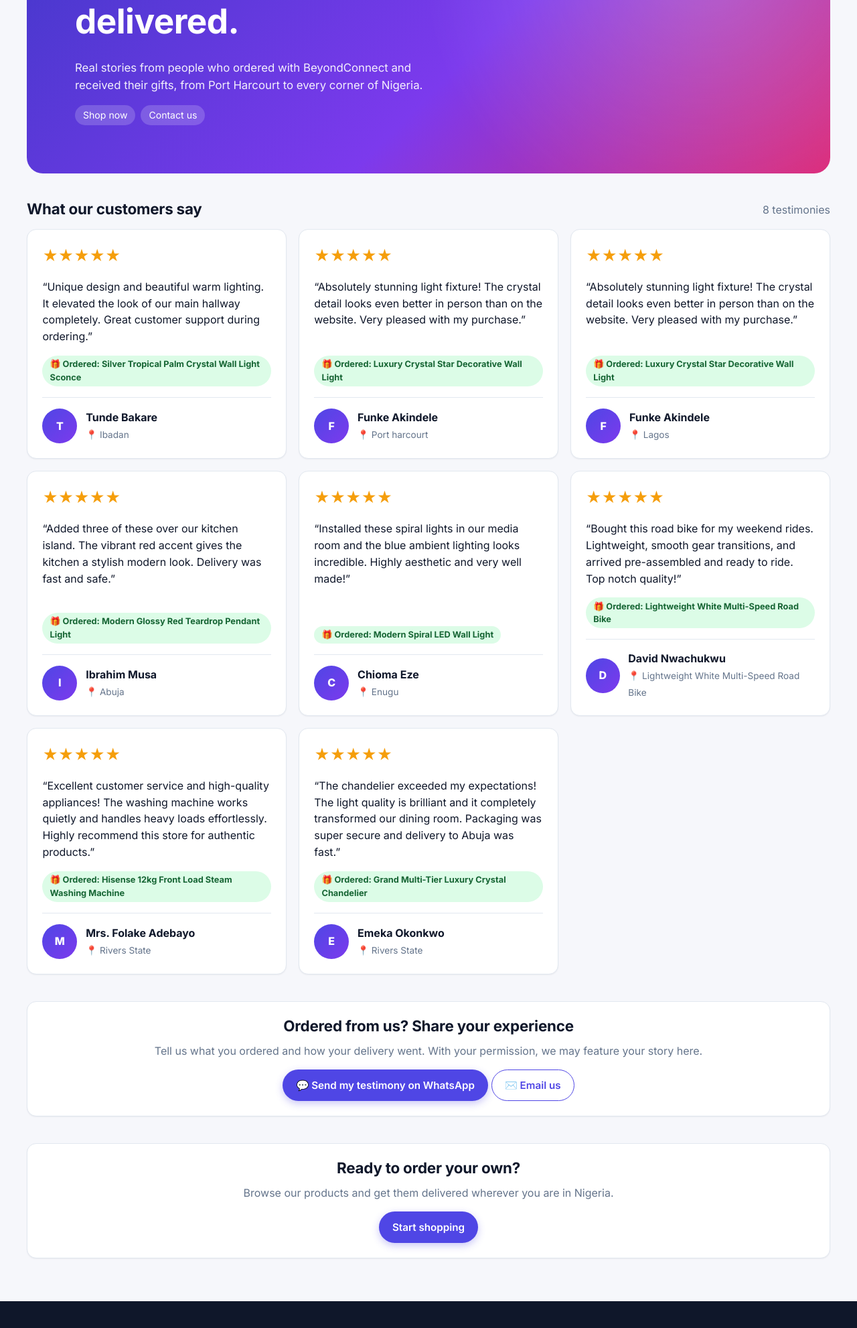
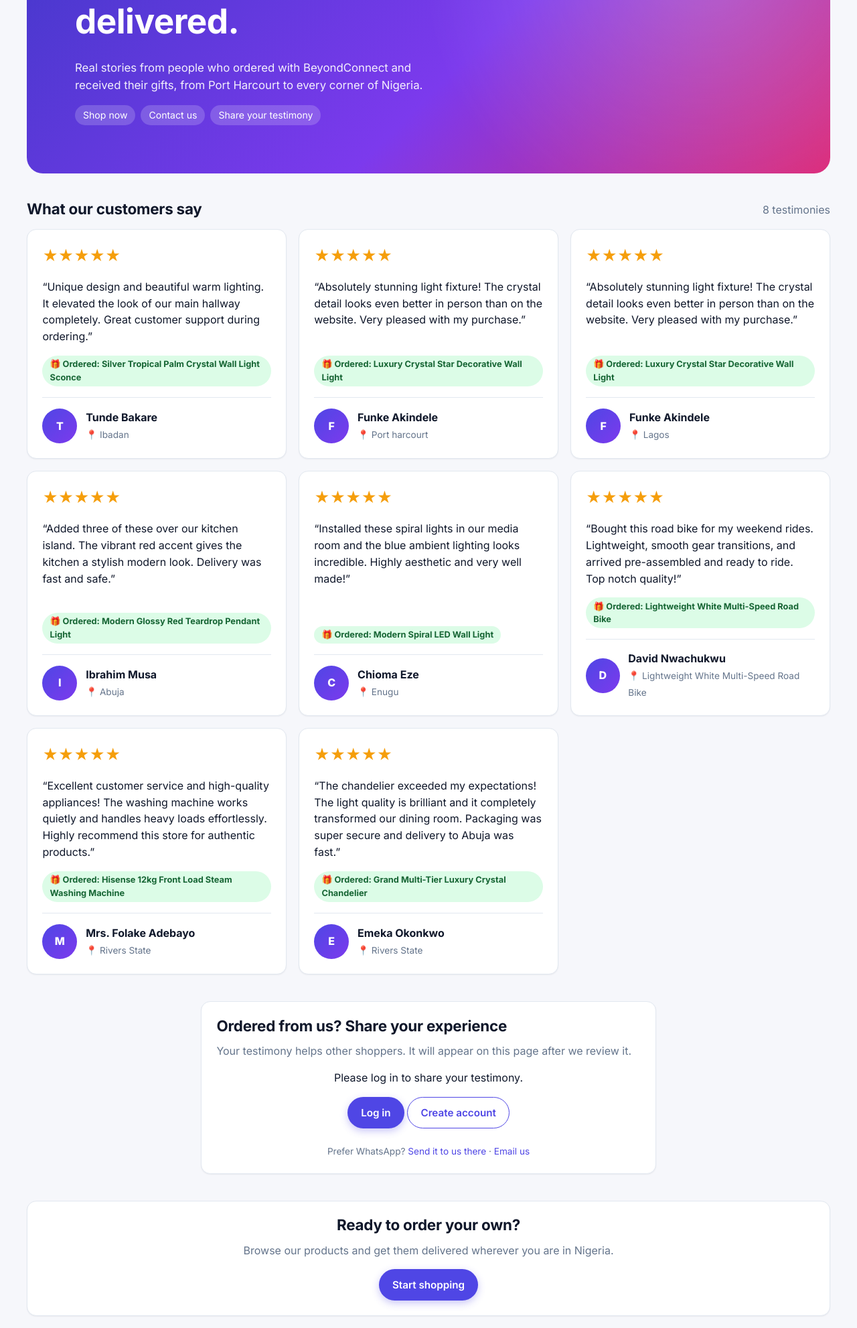
Before and after one commit to Tordi-portfolio/beyondconnect, a Django app: page /testimonials/ in a window 1280 px wide. Shown: the part 280-2263 px from the top of the page at 67% size. Run offline with Django 5.2, Linux system fonts and the light colour scheme; data comes from the database, SQL or seed files in the repository; both versions use the stored data as it was after the commit.

Commit message:
My First Commit

```diff
--- a/store/forms.py
+++ b/store/forms.py
@@ -1,6 +1,6 @@
 from django import forms
 
-from .models import Order
+from .models import Order, Testimonial
 
 
 class CheckoutForm(forms.ModelForm):
@@ -18,3 +18,29 @@ class CheckoutForm(forms.ModelForm):
         for name, field in self.fields.items():
             if name != "payment_method":
                 field.widget.attrs.setdefault("class", "input")
+
+class TestimonialForm(forms.ModelForm):
+    class Meta:
+        model = Testimonial
+        fields = ("name", "location", "item", "message")
+        labels = {
+            "name": "Your name",
+            "location": "Your city / state",
+            "item": "What did you order? (optional)",
+            "message": "Your experience",
+        }
+        widgets = {
+            "message": forms.Textarea(attrs={"rows": 5, "placeholder": "Tell us about your order and how your delivery went…"}),
+            "location": forms.TextInput(attrs={"placeholder": "e.g. Lagos"}),
+        }
+
+    def __init__(self, *args, **kwargs):
+        super().__init__(*args, **kwargs)
+        for field in self.fields.values():
+            field.widget.attrs.setdefault("class", "input")
+
+    def clean_message(self):
+        message = self.cleaned_data["message"].strip()
+        if len(message) < 20:
+            raise forms.ValidationError("Please write at least a sentence or two (20 characters).")
+        return message
--- a/store/models.py
+++ b/store/models.py
@@ -16,6 +16,10 @@ class Testimonial(models.Model):
     item = models.CharField(max_length=200, blank=True, help_text="What they ordered (optional)")
     message = models.TextField(help_text="Their own words, with their permission to publish")
     photo = models.ImageField(upload_to="testimonials/", blank=True)
+    user = models.ForeignKey(
+        settings.AUTH_USER_MODEL, null=True, blank=True,
+        on_delete=models.SET_NULL, related_name="testimonials",
+    )
     is_published = models.BooleanField(default=False, help_text="Tick to show on the website")
     created_at = models.DateTimeField(auto_now_add=True)
 
--- a/store/views.py
+++ b/store/views.py
@@ -12,7 +12,7 @@ from django.views.decorators.http import require_POST
 from accounts.models import Profile
 
 from .cart import Cart
-from .forms import CheckoutForm
+from .forms import CheckoutForm, TestimonialForm
 from .models import Category, Order, OrderItem, Product, Testimonial
 from .whatsapp import build_whatsapp_url
 
@@ -28,13 +28,43 @@ SORT_OPTIONS = [
 ]
 
 
+from datetime import timedelta
+
+from django.contrib.auth.views import redirect_to_login
+from django.utils import timezone
+
 class StockError(Exception):
     pass
 
 
 def testimonials(request):
+    initial = {}
+    if request.user.is_authenticated:
+        initial["name"] = request.user.get_full_name() or request.user.username
+    form = TestimonialForm(request.POST or None, initial=initial)
+
+    if request.method == "POST":
+        if not request.user.is_authenticated:
+            return redirect_to_login(request.get_full_path())
+
+        recent = Testimonial.objects.filter(
+            user=request.user, created_at__gte=timezone.now() - timedelta(days=1)
+        ).count()
+        if recent >= 3:
+            messages.error(request, "You've reached today's limit for testimonies. Please try again tomorrow.")
+            return redirect("store:testimonials")
+
+        if form.is_valid():
+            testimony = form.save(commit=False)
+            testimony.user = request.user
+            testimony.is_published = False  # you approve it in the admin first
+            testimony.save()
+            messages.success(request, "Thank you! Your testimony has been received and will appear once we approve it.")
+            return redirect("store:testimonials")
+
     return render(request, "store/testimonials.html", {
         "testimonials": Testimonial.objects.filter(is_published=True),
+        "form": form,
     })
 
 def about(request):
--- a/templates/accounts/dashboard.html
+++ b/templates/accounts/dashboard.html
@@ -36,7 +36,7 @@
         </table>
       </div>
       {% else %}
-        <div class="empty"><div class="big">📦</div><p class="muted">You haven't placed any orders yet.</p><a class="btn btn-primary" href="{% url 'store:product_list' %}">Start shopping</a></div>
+        <div class="empty"><div class="big"></div><p class="muted">You haven't placed any orders yet.</p><a class="btn btn-primary" href="{% url 'store:product_list' %}">Start shopping</a></div>
       {% endif %}
     </div>
 
--- a/templates/accounts/order_list.html
+++ b/templates/accounts/order_list.html
@@ -28,7 +28,7 @@
         </table>
       </div>
       {% else %}
-        <div class="empty"><div class="big">📦</div><p class="muted">No orders yet.</p><a class="btn btn-primary" href="{% url 'store:product_list' %}">Start shopping</a></div>
+        <div class="empty"><div class="big"></div><p class="muted">No orders yet.</p><a class="btn btn-primary" href="{% url 'store:product_list' %}">Start shopping</a></div>
       {% endif %}
     </div>
     {% include "partials/_pagination.html" %}
--- a/templates/dashboard/home.html
+++ b/templates/dashboard/home.html
@@ -70,7 +70,7 @@
 
     <div class="cols-2">
       <div class="card">
-        <div class="card-title"><h3>🏆 Top selling products</h3></div>
+        <div class="card-title"><h3> Top selling products</h3></div>
         <ul class="list-plain">
           {% for p in top_products %}
             <li><span>{{ p.product_name }}</span><span><strong>{{ p.units }}</strong> sold · {{ p.revenue|money }}</span></li>
@@ -80,7 +80,7 @@
         </ul>
       </div>
       <div class="card">
-        <div class="card-title"><h3>⚠️ Low stock</h3><a href="{% url 'dashboard:inventory' %}?stock=low" class="small">Inventory</a></div>
+        <div class="card-title"><h3> Low stock</h3><a href="{% url 'dashboard:inventory' %}?stock=low" class="small">Inventory</a></div>
         <ul class="list-plain">
           {% for p in low_stock %}
             <li><a href="{% url 'admin:store_product_change' p.pk %}">{{ p.name }}</a><span>{% if p.stock == 0 %}<span class="status status-cancelled">Out</span>{% else %}<strong>{{ p.stock }}</strong> left{% endif %}</span></li>
@@ -92,7 +92,7 @@
     </div>
 
     <div class="card">
-      <div class="card-title"><h3>🆕 Newest customers</h3><a href="{% url 'dashboard:customers' %}" class="small">All customers</a></div>
+      <div class="card-title"><h3> Newest customers</h3><a href="{% url 'dashboard:customers' %}" class="small">All customers</a></div>
       <ul class="list-plain">
         {% for u in recent_users %}
           <li><span><strong>{{ u.get_full_name|default:u.username }}</strong> <span class="muted">{{ u.email }}</span></span><span class="muted small">{{ u.date_joined|date:"j M Y" }}</span></li>
--- a/templates/dashboard/inventory.html
+++ b/templates/dashboard/inventory.html
@@ -37,7 +37,7 @@
               <td>{% if p.has_discount %}<span class="pill pill-sale">-{{ p.discount_percent }}%</span>{% else %}—{% endif %}</td>
               <td>{{ p.discounted_price|money }}</td>
               <td>{% if p.stock == 0 %}<span class="status status-cancelled">Out</span>{% elif p.is_low_stock %}<span class="status status-pending">{{ p.stock }}</span>{% else %}{{ p.stock }}{% endif %}</td>
-              <td>{% if p.is_active %}✅{% else %}🚫{% endif %}</td>
+              <td>{% if p.is_active %}{% else %}{% endif %}</td>
               <td class="right"><a class="btn btn-ghost btn-sm" href="{% url 'admin:store_product_change' p.pk %}">Edit</a></td>
             </tr>
           {% empty %}
--- a/templates/store/testimonials.html
+++ b/templates/store/testimonials.html
@@ -9,6 +9,7 @@
   <div class="hero-tags">
     <a href="{% url 'store:product_list' %}">Shop now</a>
     <a href="{% url 'store:contact' %}">Contact us</a>
+    <a href="#share">Share your testimony</a>
   </div>
 </section>
 
@@ -50,18 +51,54 @@
       <div class="big">💬</div>
       <h2>Customer stories are coming soon</h2>
       <p class="muted">Ordered from us recently? We'd love to hear how it went.</p>
+      <a class="btn btn-primary" href="#share">Be the first to share</a>
     </div>
   {% endif %}
 </section>
 
-<section class="section">
-  <div class="card card-pad center">
+<!-- Submit a testimony -->
+<section class="section" id="share">
+  <div class="card card-pad" style="max-width:680px;margin-inline:auto">
     <h2>Ordered from us? Share your experience</h2>
-    <p class="muted">Tell us what you ordered and how your delivery went. With your permission, we may feature your story here.</p>
-    <a class="btn btn-primary"
-       href="https://wa.me/2347068848255?text=Hello%20{{ SITE_NAME|urlencode }}%2C%20I%20would%20like%20to%20share%20my%20experience.%0A%0AName%3A%20%0ALocation%3A%20%0AWhat%20I%20ordered%3A%20%0AMy%20experience%3A%20"
-       target="_blank" rel="noopener">💬 Send my testimony on WhatsApp</a>
-    <a class="btn btn-outline" href="mailto:techwithtordi@gmail.com?subject=My%20testimony">✉️ Email us</a>
+    <p class="muted">Your testimony helps other shoppers. It will appear on this page after we review it.</p>
+
+    {% if user.is_authenticated %}
+      <form method="post" action="{% url 'store:testimonials' %}#share" novalidate>
+        {% csrf_token %}
+        {% if form.non_field_errors %}<div class="alert-error">{{ form.non_field_errors }}</div>{% endif %}
+        <div class="form-grid">
+          <div class="field">
+            <label for="{{ form.name.id_for_label }}">{{ form.name.label }}</label>{{ form.name }}
+            {% for e in form.name.errors %}<div class="field-error">{{ e }}</div>{% endfor %}
+          </div>
+          <div class="field">
+            <label for="{{ form.location.id_for_label }}">{{ form.location.label }}</label>{{ form.location }}
+            {% for e in form.location.errors %}<div class="field-error">{{ e }}</div>{% endfor %}
+          </div>
+          <div class="field full">
+            <label for="{{ form.item.id_for_label }}">{{ form.item.label }}</label>{{ form.item }}
+            {% for e in form.item.errors %}<div class="field-error">{{ e }}</div>{% endfor %}
+          </div>
+          <div class="field full">
+            <label for="{{ form.message.id_for_label }}">{{ form.message.label }}</label>{{ form.message }}
+            {% for e in form.message.errors %}<div class="field-error">{{ e }}</div>{% endfor %}
+          </div>
+        </div>
+        <button type="submit" class="btn btn-primary btn-block">Submit my testimony</button>
+      </form>
+    {% else %}
+      <div class="center">
+        <p>Please log in to share your testimony.</p>
+        <a class="btn btn-primary" href="{% url 'accounts:login' %}?next={% url 'store:testimonials' %}">Log in</a>
+        <a class="btn btn-outline" href="{% url 'accounts:signup' %}">Create account</a>
+      </div>
+    {% endif %}
+
+    <p class="small muted center mt" style="margin-bottom:0">
+      Prefer WhatsApp?
+      <a href="https://wa.me/2347068848255?text=Hello%20{{ SITE_NAME|urlencode }}%2C%20I%20would%20like%20to%20share%20my%20experience." target="_blank" rel="noopener">Send it to us there</a>
+      · <a href="mailto:techwithtordi@gmail.com?subject=My%20testimony">Email us</a>
+    </p>
   </div>
 </section>
 
```
Also changed, not shown: store/admin.py (+12 -2 lines), templates/accounts/_side_nav.html (+4 -4 lines), templates/dashboard/_side_nav.html (+6 -6 lines), db.sqlite3, media/testimonials/WhatsApp_Image_2026-11-09_at_7.23.43_AM_1.jpeg (added), store/migrations/0003_testimonial_user.py (added).
